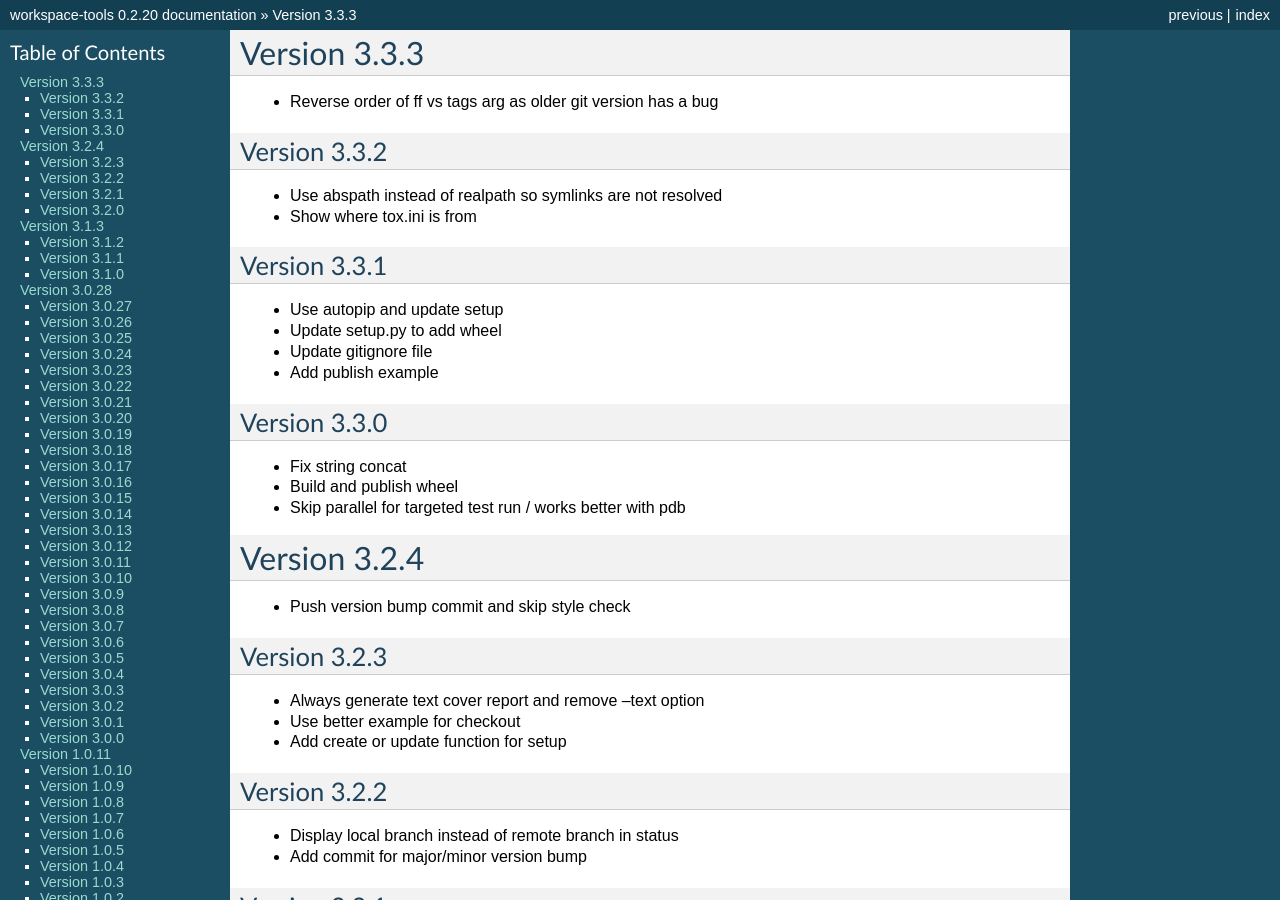
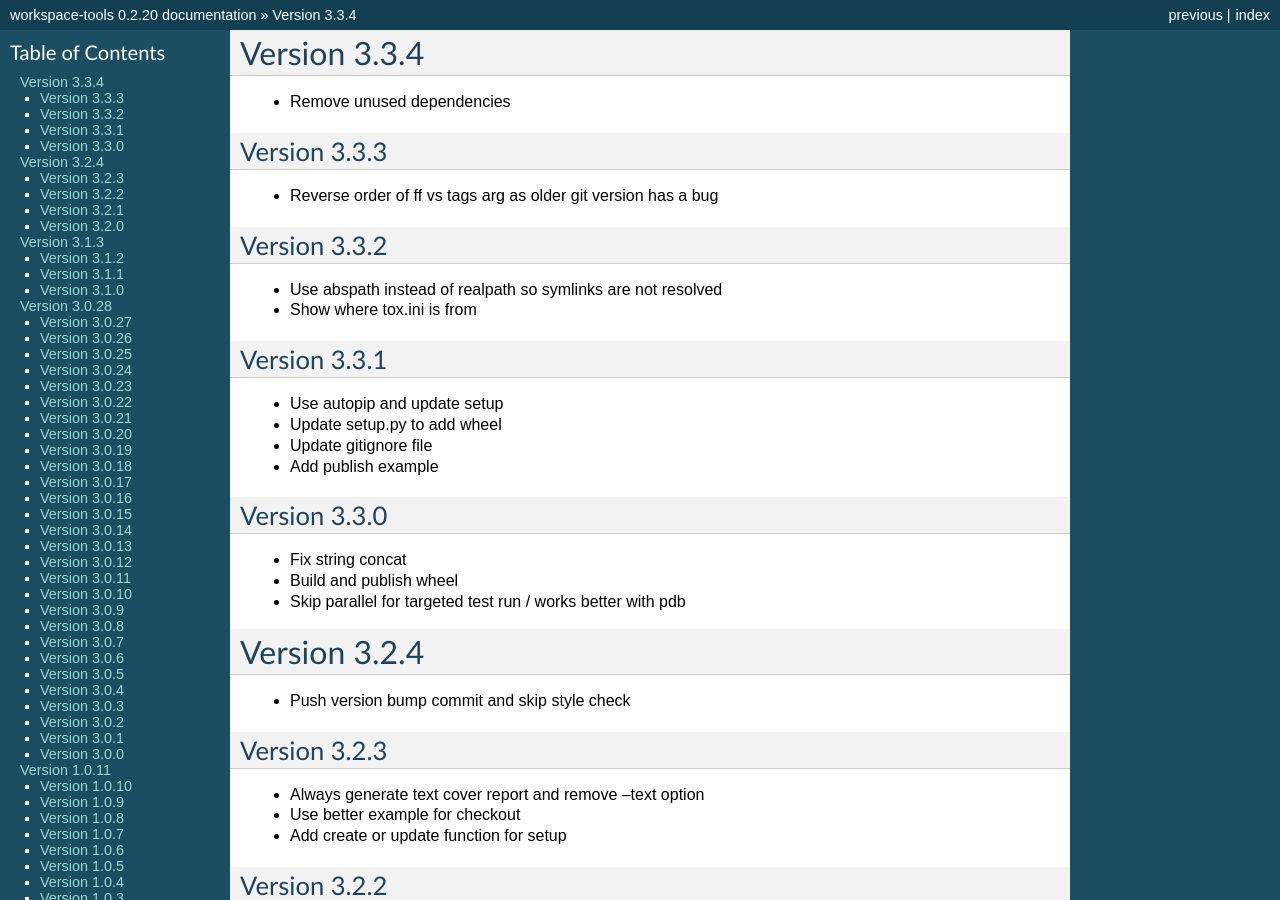
Before and after one commit to maxzheng/workspace-tools, a Sphinx documentation site: the page built from docs/CHANGELOG.rst, in a window 1280 px wide and 900 px high. Built offline with Sphinx 7.4.7, drawn with Linux system fonts in a browser that asks for light colours; some of the changed text lies outside the part shown.

Commit message:
Publish version 3.3.4

```diff
--- a/docs/CHANGELOG.rst
+++ b/docs/CHANGELOG.rst
@@ -1,5 +1,10 @@
+Version 3.3.4
+================================================================================
+
+* Remove unused dependencies
+
 Version 3.3.3
-================================================================================
+--------------------------------------------------------------------------------
 
 * Reverse order of ff vs tags arg as older git version has a bug
 
--- a/setup.py
+++ b/setup.py
@@ -10,7 +10,7 @@ def find_files(path):
 
 setuptools.setup(
     name='workspace-tools',
-    version='3.3.4',
+    version='3.3.5',
 
     author='Max Zheng',
     author_email='maxzheng.os@gmail.com',
```
